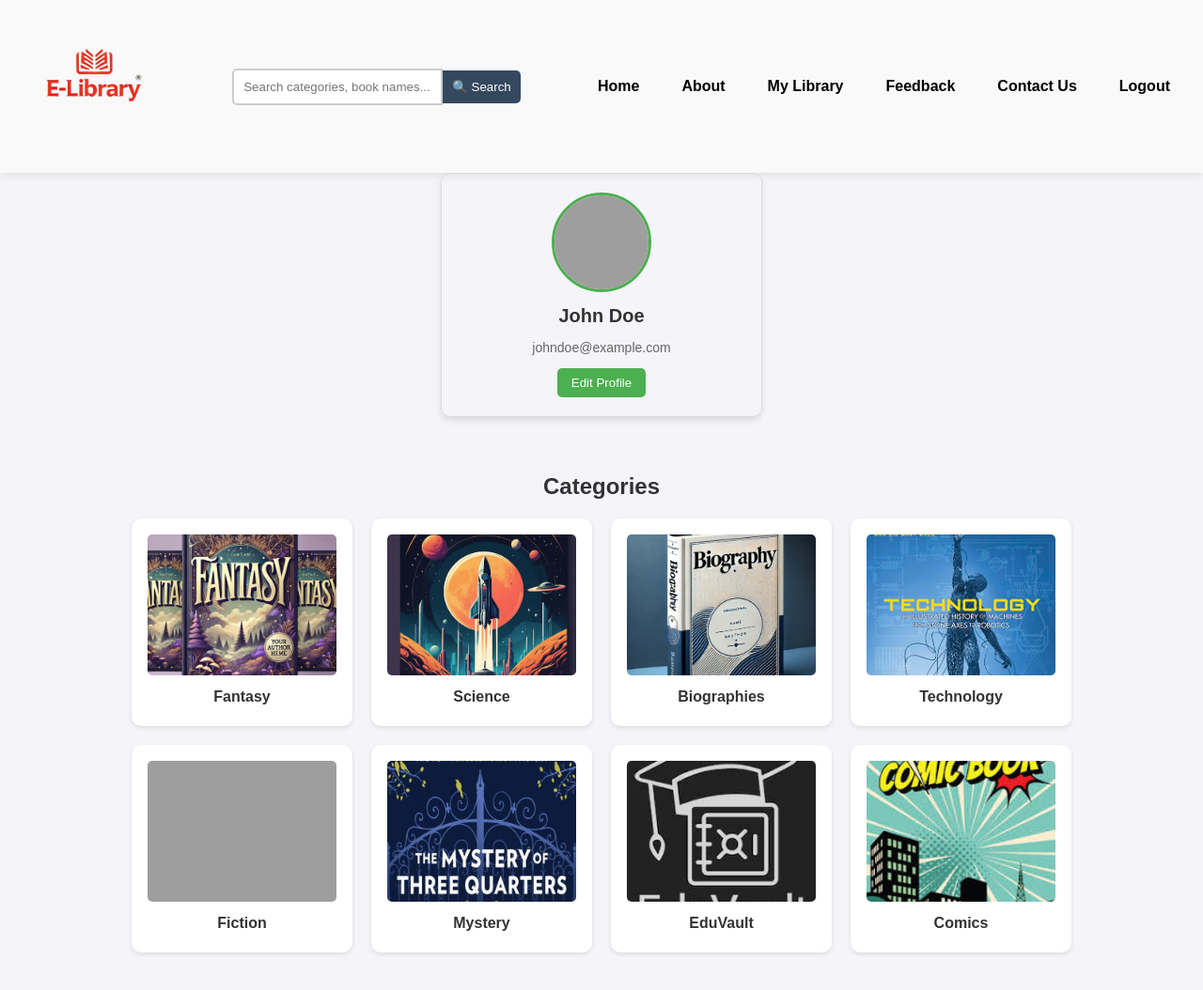
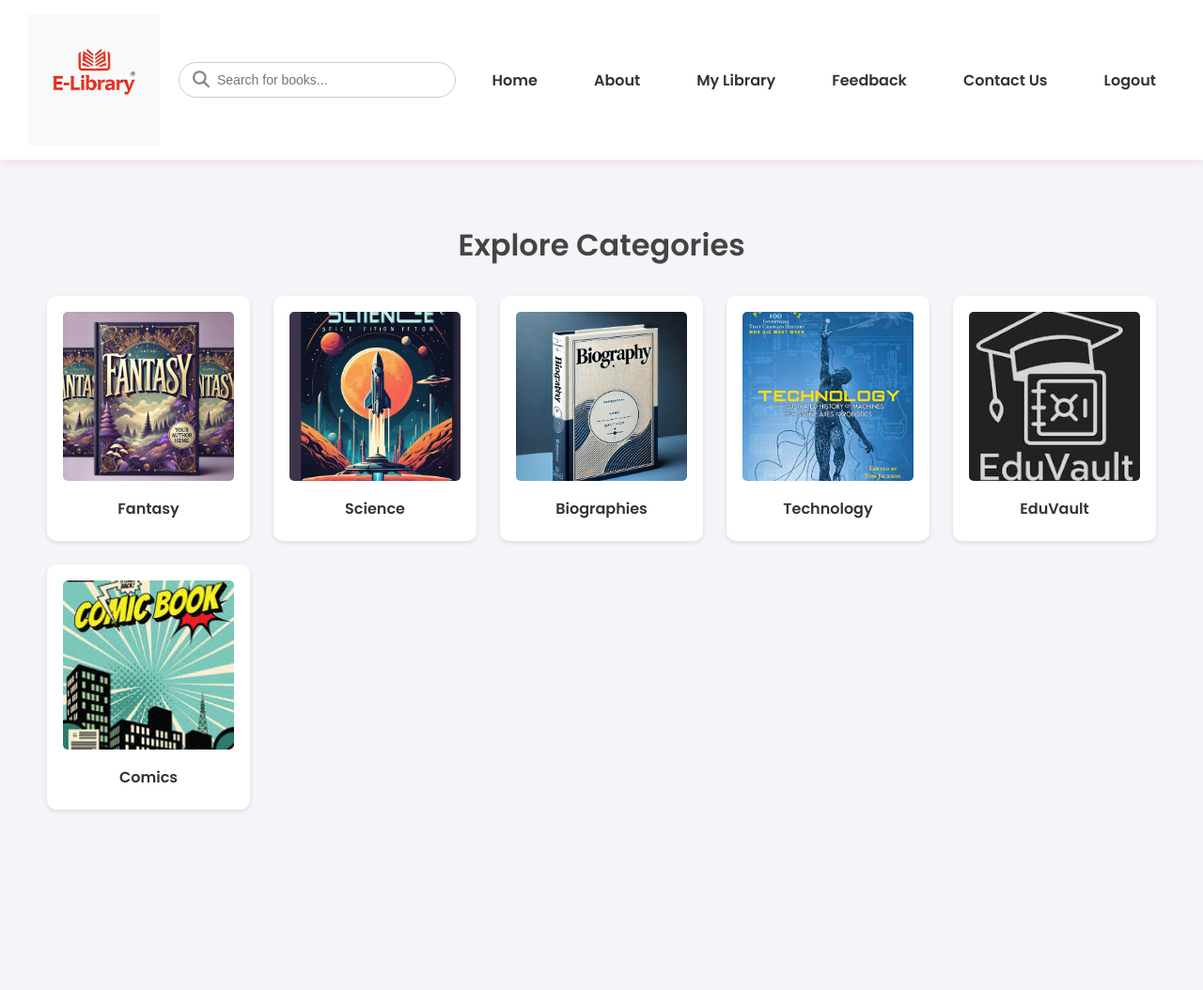
Before and after one commit to dmv2317/e-library, a Flask app: page /home in a window 1280 px wide. Shown: the whole page at 94% size. After the commit the page ends 864 px from the top, so only its background shows below. Run offline with Flask 3, Linux system fonts and the light colour scheme; a user stored in the database is signed in; some libraries are stand-ins or nearby versions; grey boxes are pictures that could not be loaded.

Commit message:
Update home.html

```diff
--- a/e-book/templates/home.html
+++ b/e-book/templates/home.html
@@ -3,15 +3,19 @@
 <head>
     <meta charset="UTF-8">
     <meta name="viewport" content="width=device-width, initial-scale=1.0">
-    <title>E-Library</title>
+    <title>E-Library | Explore Books in All Categories</title>
+
+    <!-- Google Fonts -->
+    <link href="https://fonts.googleapis.com/css2?family=Poppins:wght@300;400;600&display=swap" rel="stylesheet">
 
     <style>
         /* General Styles */
         body {
             margin: 0;
-            font-family: Arial, sans-serif;
+            font-family: 'Poppins', sans-serif;
             background-color: #f4f4f9;
             color: #333;
+            scroll-behavior: smooth;
         }
 
         /* Header Section */
@@ -19,80 +23,92 @@
             display: flex;
             justify-content: space-between;
             align-items: center;
-            background-color: #f9f9f9;
-            padding: 10px 20px;
-            box-shadow: 0px 2px 10px rgba(0, 0, 0, 0.1);
+            background-color: #fff;
+            padding: 15px 30px;
+            box-shadow: 0px 2px 10px rgba(255, 11, 11, 0.1);
+            position: sticky;
+            top: 0;
+            z-index: 100;
         }
 
         /* Logo */
+        .logo {
+            display: flex;
+            align-items: center;
+        }
         .logo img {
-            width: 160px;
+            width: 140px;
             height: auto;
+            margin-right: 20px;
+        }
+
+        /* Search Bar */
+        .search-bar {
+            position: relative;
+            flex-grow: 1;
+            max-width: 400px;
+        }
+        .search-bar input {
+            width: 100%;
+            padding: 10px 15px 10px 40px;
+            border-radius: 50px;
+            border: 1px solid #ccc;
+            outline: none;
+            transition: box-shadow 0.3s;
+            font-size: 14px;
+        }
+        .search-bar input:focus {
+            box-shadow: 0 0 10px rgba(0, 0, 0, 0.2);
+        }
+        .search-bar .icon {
+            position: absolute;
+            left: 15px;
+            top: 50%;
+            transform: translateY(-50%);
+            color: #888;
+            font-size: 18px;
+            pointer-events: none;
         }
 
         /* Navigation */
         nav {
             display: flex;
-            gap: 15px;
+            gap: 20px;
         }
         nav a {
             text-decoration: none;
-            color: black;
-            padding: 10px 15px;
+            color: #333;
+            padding: 10px 20px;
             border-radius: 5px;
             font-weight: bold;
             transition: background-color 0.3s, color 0.3s;
         }
         nav a:hover {
             background-color: #34495e;
-            color: white;
-        }
-
-        /* Search Bar */
-        .search-bar {
-            display: flex;
-            align-items: center;
-        }
-        .search-bar input {
-            padding: 10px;
-            border: 2px solid #ccc;
-            border-radius: 5px 0 0 5px;
-            outline: none;
-            width: 200px;
-        }
-        .search-bar button {
-            padding: 10px;
-            background-color: #34495e;
-            color: white;
-            border: none;
-            border-radius: 0 5px 5px 0;
-            cursor: pointer;
-            transition: background-color 0.3s;
-        }
-        .search-bar button:hover {
-            background-color: #2c3e50;
+            color: #fff;
         }
 
         /* Categories Section */
-        .categories {
+        section.categories {
             margin: 20px;
             padding: 20px;
             text-align: center;
         }
         .categories h2 {
+            font-size: 2em;
             margin-bottom: 20px;
+            color: #444;
         }
         .categories-container {
             display: grid;
             grid-template-columns: repeat(auto-fit, minmax(200px, 1fr));
-            gap: 20px;
-            justify-content: center;
-            align-items: center;
-            max-width: 1000px;
+            gap: 25px;
+            max-width: 1200px;
             margin: auto;
+            padding: 10px;
         }
 
-        /* Individual Category Cards with Explore Button */
+        /* Category Cards */
         .category {
             background-color: white;
             padding: 15px;
@@ -100,22 +116,19 @@
             box-shadow: 0 2px 5px rgba(0, 0, 0, 0.1);
             text-align: center;
             cursor: pointer;
-            transition: transform 0.3s ease-in-out, box-shadow 0.3s ease-in-out, border 0.3s ease-in-out;
+            transition: transform 0.3s, box-shadow 0.3s;
             border: 2px solid transparent;
-            position: relative;
-            overflow: hidden;
         }
         .category:hover {
-            transform: scale(1.08);
+            transform: scale(1.05);
             box-shadow: 0 4px 15px rgba(0, 0, 0, 0.2);
-            border: 2px solid #34495e;
         }
         .category img {
             width: 100%;
-            height: 150px;
+            height: 180px;
             object-fit: cover;
             border-radius: 5px;
-            transition: transform 0.3s ease-in-out;
+            transition: transform 0.3s;
         }
         .category:hover img {
             transform: scale(1.1);
@@ -124,174 +137,62 @@
             font-weight: bold;
             margin: 10px 0 5px;
         }
+    </style>
 
-        /* Explore Button */
-        .explore-btn {
-            position: absolute;
-            bottom: 10px;
-            left: 50%;
-            transform: translateX(-50%);
-            background-color: #34495e;
-            color: white;
-            border: none;
-            padding: 8px 12px;
-            border-radius: 5px;
-            font-size: 14px;
-            opacity: 0;
-            transition: opacity 0.3s ease-in-out, transform 0.3s ease-in-out;
-            cursor: pointer;
-        }
-        .category:hover .explore-btn {
-            opacity: 1;
-            transform: translateX(-50%) translateY(-5px);
-        }
-        .explore-btn:hover {
-            background-color: #2c3e50;
-        }
+    <!-- Icons for Search -->
+    <script src="https://kit.fontawesome.com/a076d05399.js" crossorigin="anonymous"></script>
 
-        /* Responsive Design */
-        @media (max-width: 768px) {
-            header {
-                flex-direction: column;
-                align-items: center;
-                text-align: center;
-            }
-            nav {
-                flex-direction: column;
-            }
-            .search-bar input {
-                width: 100%;
-            }
-            .categories-container {
-                grid-template-columns: repeat(auto-fit, minmax(150px, 1fr));
-            }
-        }
-    </style>
 </head>
 <body>
 
+    <!-- Header Section -->
     <header>
         <div class="logo">
             <img src="/static/images/logo.png" alt="E-Library Logo">
-        </div>
-        <div class="search-bar">
-            <input type="text" placeholder="Search categories, book names...">
-            <button onclick="search()">🔍 Search</button>
+            <div class="search-bar">
+                <i class="fas fa-search icon"></i>
+                <input type="text" placeholder="Search for books...">
+            </div>
         </div>
         <nav>
-            <a href="#" class="home">Home</a>
+            <a href="#">Home</a>
             <a href="/about">About</a>
             <a href="/my-library">My Library</a>
-
             <a href="/feedback">Feedback</a>
             <a href="/contact">Contact Us</a>
             <a href="/logout">Logout</a>
         </nav>
     </header>
-  <!-- Profile Section Start -->
-<div class="profile-container">
-    <img src="profile.jpg" alt="Profile Picture" class="profile-pic">
-    <h2 class="profile-name">John Doe</h2>
-    <p class="profile-email">johndoe@example.com</p>
-    <button class="edit-btn">Edit Profile</button>
-</div>
-<!-- Profile Section End -->
 
-<style>
-    .profile-container {
-        text-align: center;
-        max-width: 300px;
-        margin: auto;
-        padding: 20px;
-        border: 1px solid #ddd;
-        border-radius: 10px;
-        box-shadow: 0 4px 6px rgba(0, 0, 0, 0.1);
-    }
-
-    .profile-pic {
-        width: 100px;
-        height: 100px;
-        border-radius: 50%;
-        object-fit: cover;
-        border: 3px solid #4CAF50;
-    }
-
-    .profile-name {
-        font-size: 20px;
-        margin: 10px 0;
-    }
-
-    .profile-email {
-        color: #666;
-        font-size: 14px;
-    }
-
-    .edit-btn {
-        background: #4CAF50;
-        color: white;
-        border: none;
-        padding: 8px 15px;
-        border-radius: 5px;
-        cursor: pointer;
-    }
-
-    .edit-btn:hover {
-        background: #45a049;
-    }
-</style>
-
-    <div class="categories">
-        <h2>Categories</h2>
+    <!-- Categories Section -->
+    <section class="categories">
+        <h2>Explore Categories</h2>
         <div class="categories-container">
-            <div class="category">
-                <img src="/static/images/fantasy.webp" alt="fantasy">
+            <div class="category" onclick="window.location.href='/fantasy'">
+                <img src="/static/images/fantasy.webp" alt="Fantasy">
                 <p>Fantasy</p>
-                <a href="/fantasy"><button class="explore-btn">Explore</button></a>
             </div>
-            <div class="category">
+            <div class="category" onclick="window.location.href='/science'">
                 <img src="/static/images/science.avif" alt="Science">
                 <p>Science</p>
-                <a href="/science"><button class="explore-btn">Explore</button></a>
             </div>
-            <div class="category">
-                <img src="/static/images/biography.webp" alt="biographies">
+            <div class="category" onclick="window.location.href='/biographies'">
+                <img src="/static/images/biography.webp" alt="Biographies">
                 <p>Biographies</p>
-                <a href="/biographies"><button class="explore-btn">Explore</button></a>
             </div>
-            <div class="category">
-                <img src="/static/images/technology.jpg" alt="technology">
+            <div class="category" onclick="window.location.href='/technology'">
+                <img src="/static/images/technology.jpg" alt="Technology">
                 <p>Technology</p>
-                <a href="/technology"><button class="explore-btn">Explore</button></a>
             </div>
-            <div class="category">
-                <img src="/static/images/fiction.jpg" alt="Fiction">
-                <p>Fiction</p>
-                <a href="/fiction"><button class="explore-btn">Explore</button></a>
+            <div class="category" onclick="window.location.href='/eduvault'" aria-label="EduVault Books">
+                <img src="/static/images/ev.jpeg" alt="EduVault Category" loading="lazy">
+                <p>EduVault</p>
             </div>
-            <div class="category">
-                <img src="/static/images/mystery.jpg" alt="mystery">
-                <p>Mystery</p>
-                <a href="/mystery"><button class="explore-btn">Explore</button></a>
+            <div class="category" onclick="window.location.href='/comics'" aria-label="Comics">
+                <img src="/static/images/comic.jpeg" alt="Comics Category" loading="lazy">
+                <p>Comics</p>
             </div>
-            <div class="category">
-                <img src="/static/images/ev.jpeg" alt="eduvault">
-                <p>EduVault</p>
-                <a href="/eduvault"><button class="explore-btn">Explore</button></a>
-            </div>
-            <div class="category">
-                <img src="/static/images/comic.jpeg" alt="Comics">
-                <p>Comics</p>
-                <a href="/comics"><button class="explore-btn">Explore</button></a>
-            </div>
-        </div>
-    </div>
-
-    <script>
-        function search() {
-            const query = document.querySelector('.search-bar input').value;
-            alert(query ? Searching for: ${query} : 'Please enter a search term.');
-        }
-    </script>
+    </section>
 
 </body>
 </html>
```
